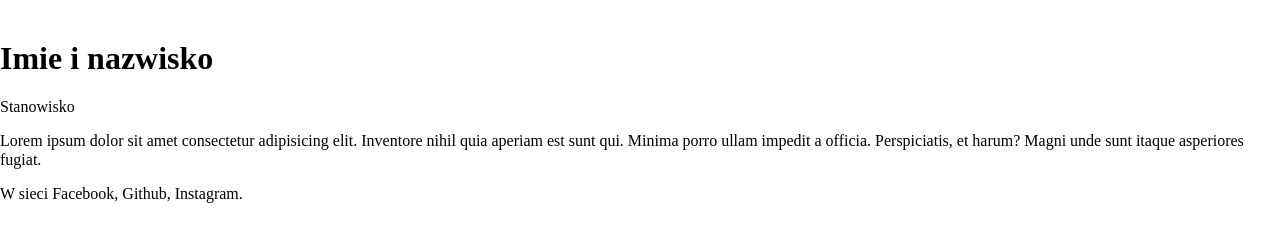
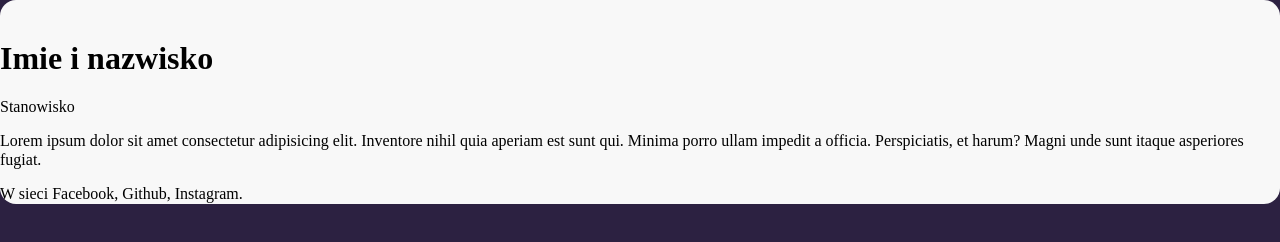
Before and after one commit to swrkm/business-card, a plain HTML site: page index.html in a window 1280 px wide. Drawn offline with Linux system fonts and the light colour scheme.

Commit message:
another commit

```diff
--- a/index.html
+++ b/index.html
@@ -9,7 +9,7 @@
     <link href="style.css" rel="stylesheet" type="text/css" />
 </head>
 <body>
-<main>
+<main class="main">
     <article>
         <img src="">
         <header>
--- a/style.css
+++ b/style.css
@@ -0,0 +1,8 @@
+body {
+    background: #2C2141;;
+}
+
+.main {
+    background: #F8F8F8;
+    border-radius: 16px;
+}
```
